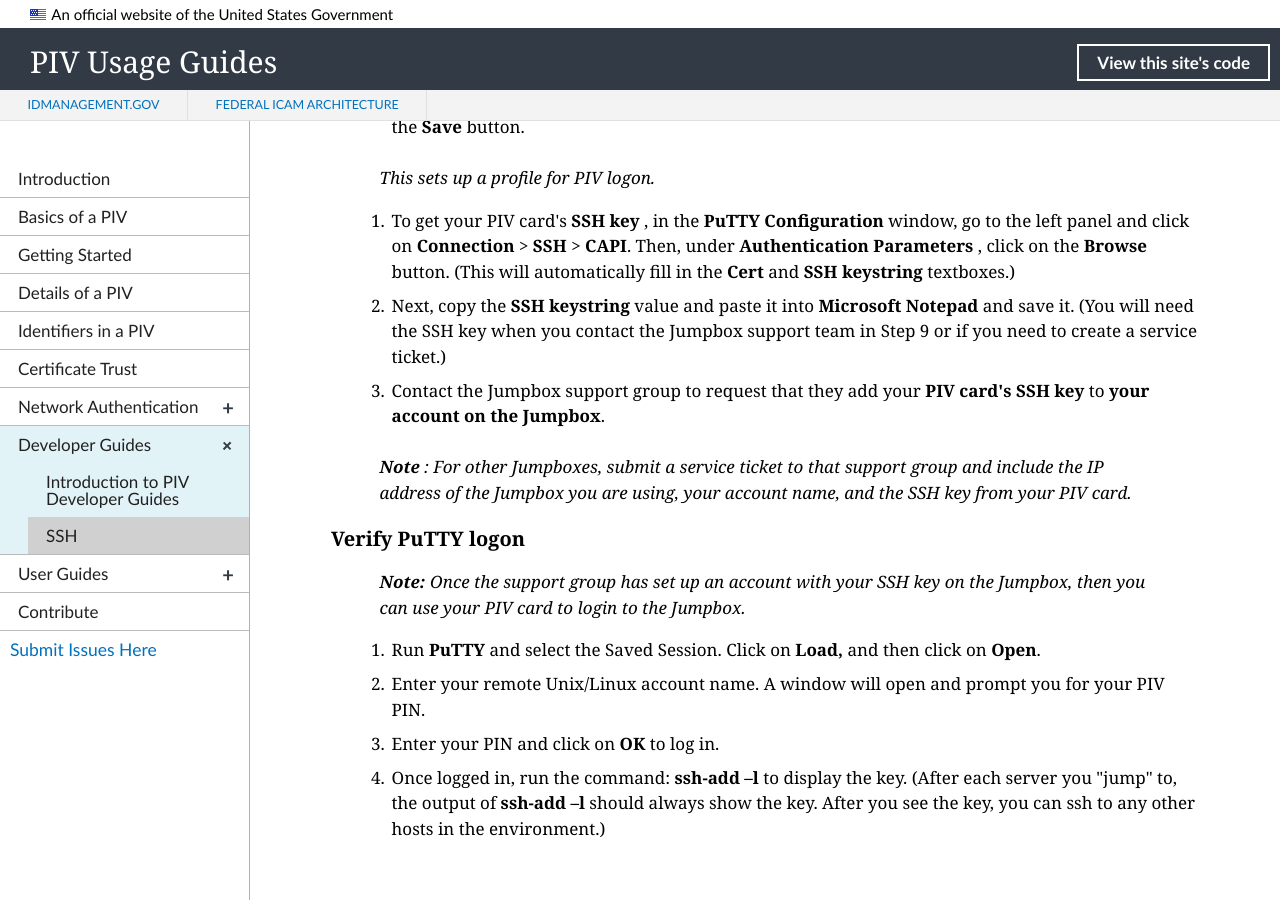
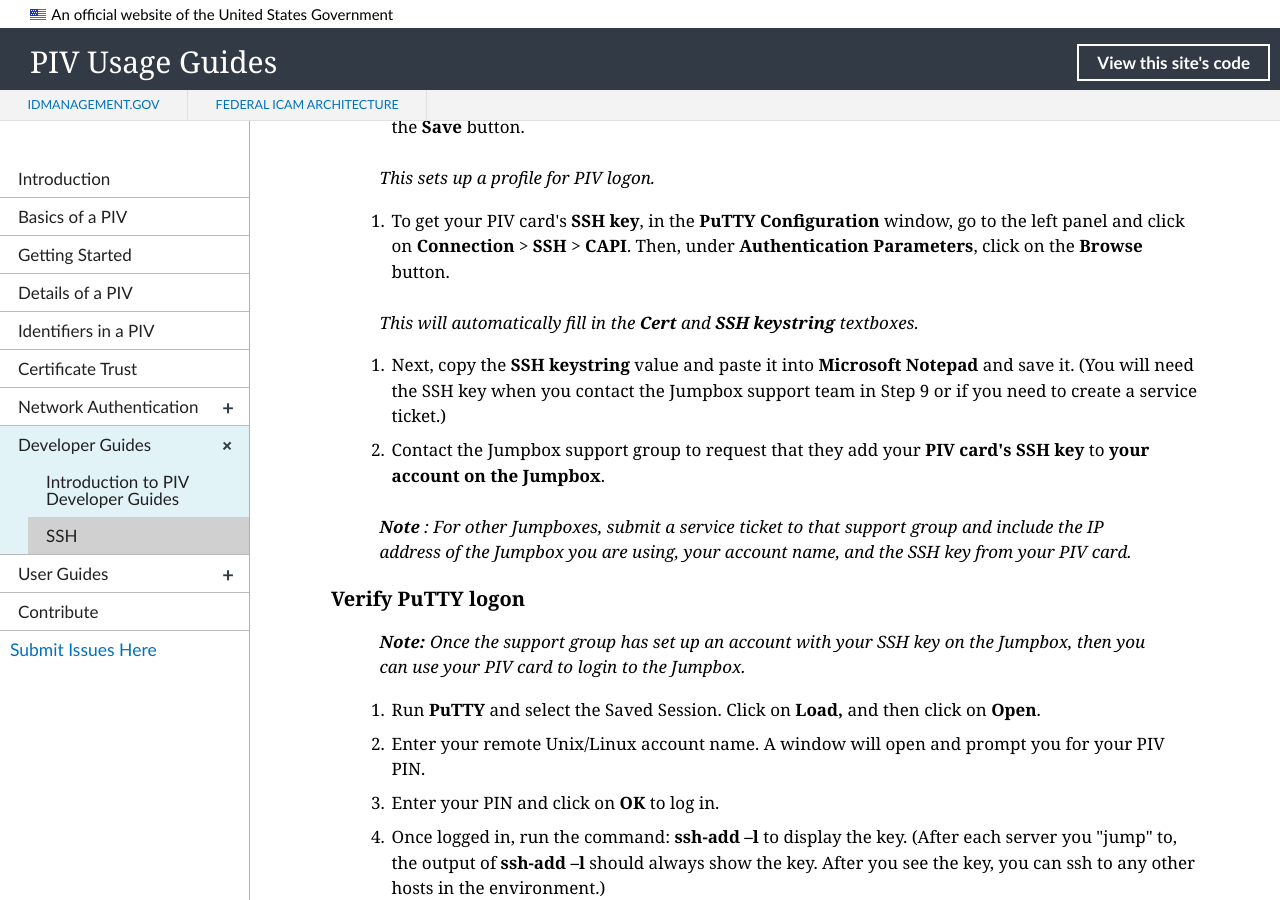
Before and after one commit to GSA/piv-guides, a Jekyll site: the page built from _devconfig/ssh.md, in a window 1280 px wide and 900 px high, scrolled down 2344 px. Built offline with Jekyll 4.4.1, drawn with Linux system fonts in a browser that asks for light colours; nearby versions of some CDN libraries.

Commit message:
Update ssh.md

```diff
--- a/_devconfig/ssh.md
+++ b/_devconfig/ssh.md
@@ -74,7 +74,10 @@ For those professionals who use Windows-based systems, **PuTTY** allows for remo
 
 > _This sets up a profile for PIV logon._
 
-7. To get your PIV card&#39;s **SSH key** , in the **PuTTY Configuration** window, go to the left panel and click on **Connection** &gt; **SSH** &gt; **CAPI**.  Then, under **Authentication Parameters** , click on  the **Browse** button.  (This will automatically fill in the **Cert** and **SSH keystring** textboxes.)
+7. To get your PIV card&#39;s **SSH key**, in the **PuTTY Configuration** window, go to the left panel and click on **Connection** &gt; **SSH** &gt; **CAPI**.  Then, under **Authentication Parameters**, click on  the **Browse** button.
+
+> _This will automatically fill in the **Cert** and **SSH keystring** textboxes._
+
 8. Next, copy the **SSH keystring** value and paste it into **Microsoft Notepad** and save it.  (You will need the SSH key when you contact the Jumpbox support team in Step 9 or if you need to create a service ticket.)
 9. Contact the Jumpbox support group to request that they add your **PIV card&#39;s SSH key** to **your account on the Jumpbox**.
 
```
